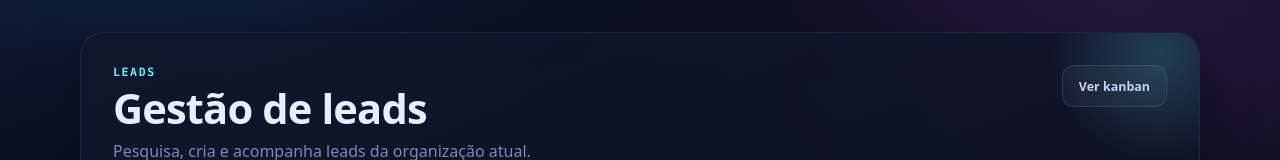
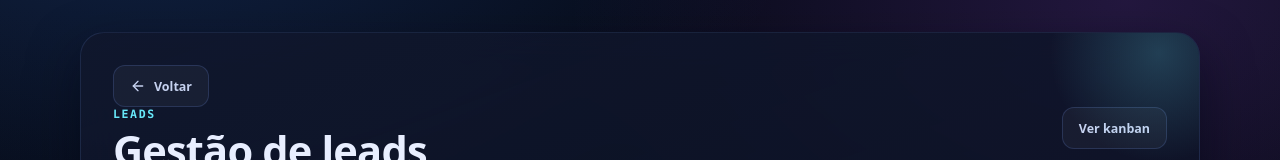
Before and after one commit to ObeliscoRadical/find-leads-qualify, a Next.js app: page /leads in a window 1280 px wide. Shown: the top 160 px of the page. Built offline with nearby package versions, Linux system fonts and the light colour scheme; no server answers.

Commit message:
Add return button to sidebar destinations

```diff
--- /dev/null
+++ b/src/app/back-button.tsx
@@ -0,0 +1,20 @@
+'use client'
+
+import { useRouter } from 'next/navigation'
+import { ArrowLeft } from 'lucide-react'
+
+export default function BackButton() {
+  const router = useRouter()
+
+  return (
+    <button
+      type="button"
+      className="secondary-button"
+      style={{ width: 'fit-content' }}
+      onClick={() => router.push('/dashboard')}
+    >
+      <ArrowLeft size={16} aria-hidden="true" />
+      Voltar
+    </button>
+  )
+}
--- a/src/app/dashboard/_components/shell.tsx
+++ b/src/app/dashboard/_components/shell.tsx
@@ -1,6 +1,7 @@
 'use client'
 
 import { useRouter } from 'next/navigation'
+import BackButton from '../../back-button'
 import { BarChart3, Building2, CheckCircle2, LineChart, Search, Settings, Sparkles, Target } from 'lucide-react'
 
 export type NavId = 'overview' | 'discover' | 'qualify' | 'pipeline' | 'companies' | 'metrics' | 'settings'
@@ -69,7 +70,7 @@ export function AppShell({
           <div><h1>{headerTitle}</h1><p>{headerSubtitle}</p></div>
           {headerRight}
         </header>
-        <div className="fl-content">{children}</div>
+        <div className="fl-content">{active !== 'overview' && <BackButton />}{children}</div>
       </section>
     </main>
   )
--- a/src/app/kanban/page.tsx
+++ b/src/app/kanban/page.tsx
@@ -1,4 +1,5 @@
 'use client'
+import BackButton from '../back-button'
 
 import { useEffect, useState } from 'react'
 
@@ -84,6 +85,7 @@ export default function KanbanPage() {
   return (
     <main className="app-shell">
       <section className="dashboard kanban-workbench">
+        <BackButton />
         <div className="page-heading">
           <div>
             <p className="eyebrow">Pipeline</p>
--- a/src/app/leads/page.tsx
+++ b/src/app/leads/page.tsx
@@ -1,6 +1,7 @@
 'use client'
 
 import DiscoveryPanel from './discovery-panel'
+import BackButton from '../back-button'
 
 import { useCallback, useEffect, useMemo, useState, type FormEvent } from 'react'
 
@@ -131,6 +132,7 @@ export default function LeadsPage() {
   return (
     <main className="app-shell">
       <section className="dashboard workbench">
+        <BackButton />
         <div className="page-heading">
           <div>
             <p className="eyebrow">Leads</p>
--- a/src/app/settings/meta/page.tsx
+++ b/src/app/settings/meta/page.tsx
@@ -1,4 +1,5 @@
 'use client'
+import BackButton from '../../back-button'
 
 import { useEffect, useState } from 'react'
 
@@ -115,6 +116,7 @@ export default function MetaSettingsPage() {
   return (
     <main className="app-shell">
       <section className="dashboard">
+        <BackButton />
         <div>
           <p className="eyebrow">Definições</p>
           <h1>Meta e Instagram</h1>
```
